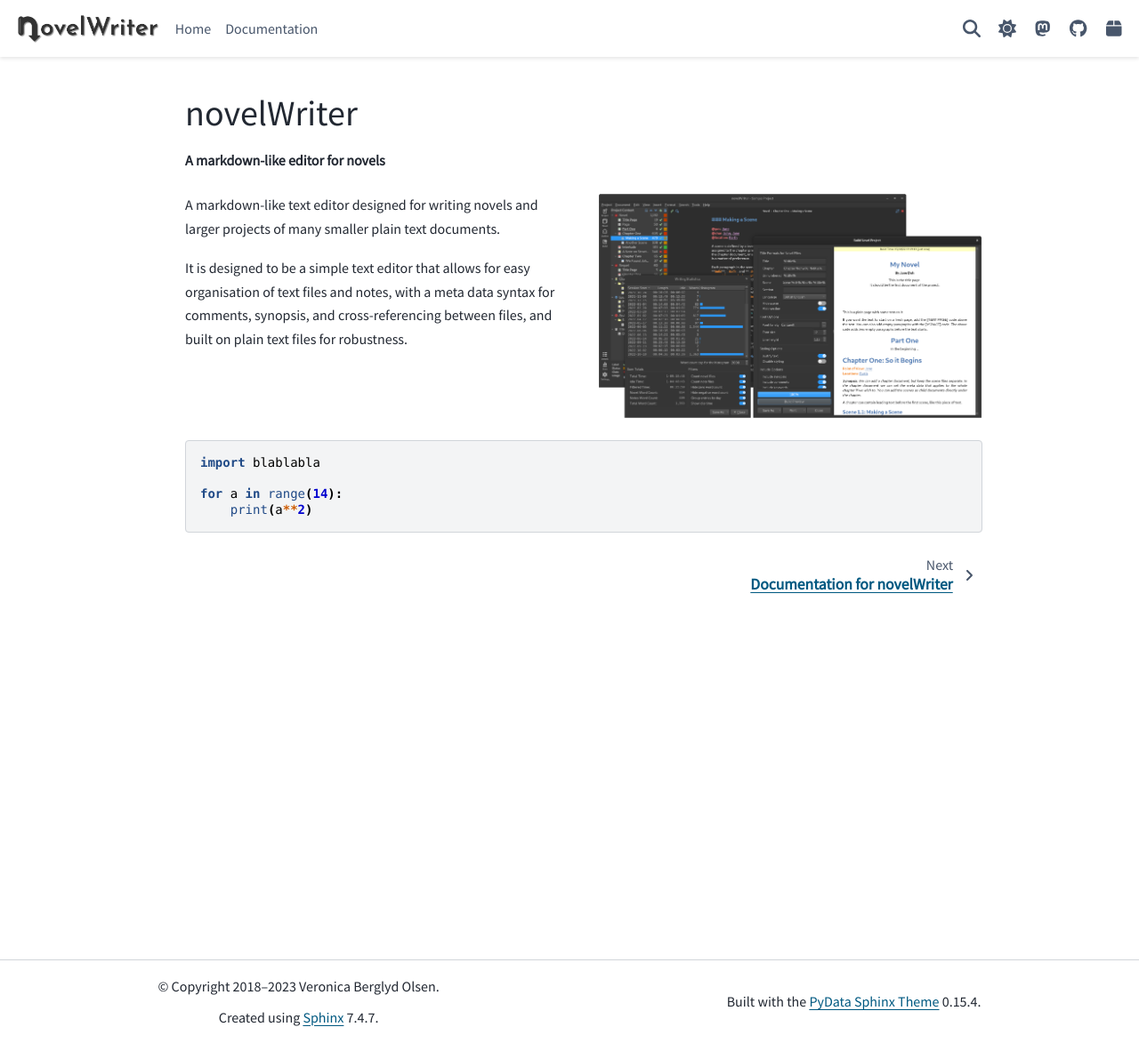
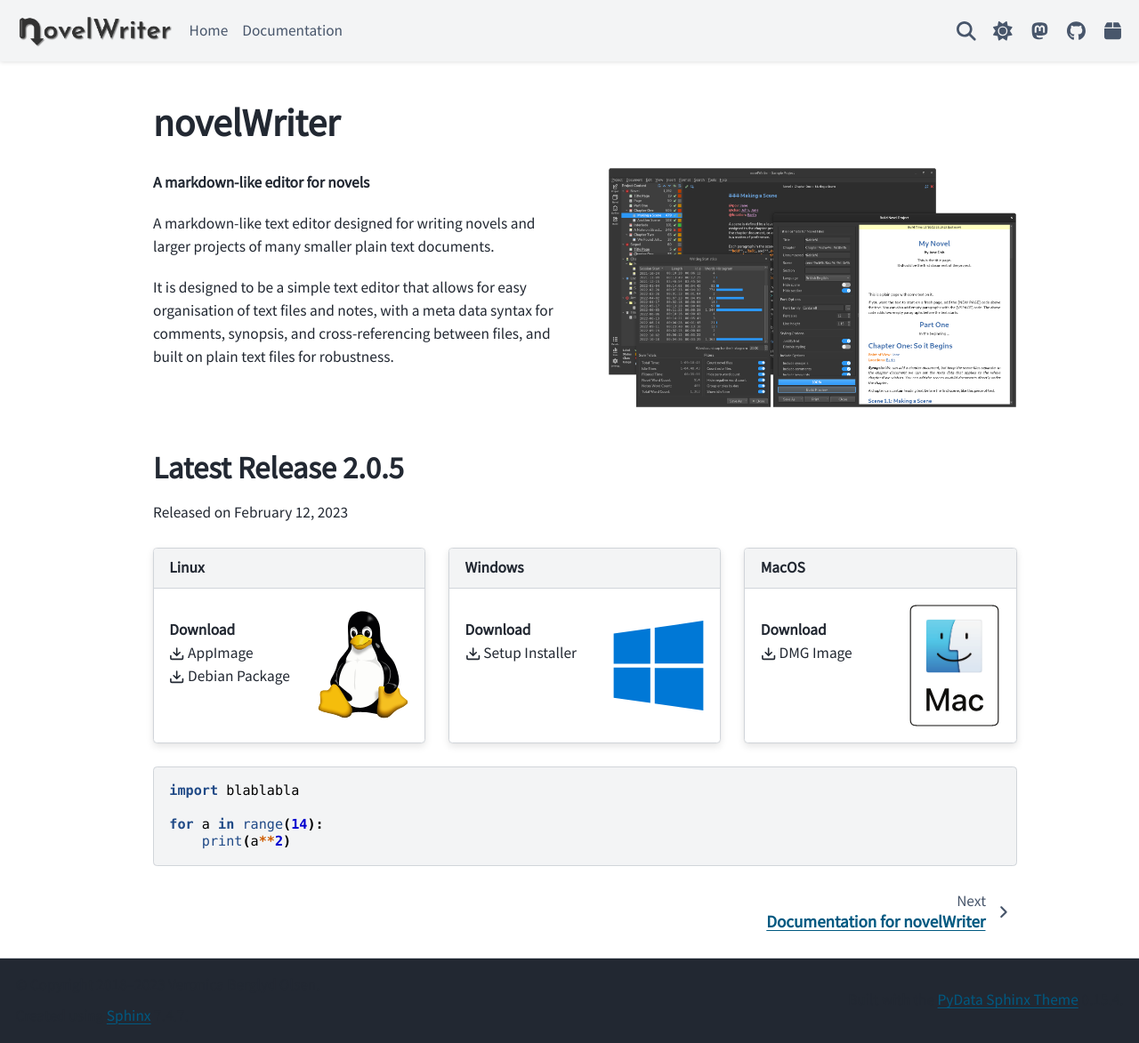
Before and after one commit to vkbo/novelWriter.io, a Sphinx documentation site: the page built from source/index.rst, in a window 1280 px wide and 1173 px high. Shown: the whole window at 89% size. Built offline with Sphinx 7.4.7 and the PyData theme 0.15.4, drawn with Linux system fonts in a browser that asks for light colours.

Commit message:
Add download cards for the three main OS-es

```diff
--- a/source/_static/custom.css
+++ b/source/_static/custom.css
@@ -3,18 +3,26 @@
  */
 
 @import url("https://fonts.googleapis.com/css2?family=Source+Sans+Pro&display=swap");
+/* @import url("https://fonts.googleapis.com/css2?family=Josefin+Sans&family=Source+Sans+Pro&display=swap"); */
 
 html {
-    --pst-font-size-base: 12pt;
+    --pst-font-size-base: 13pt;
+    --pst-font-weight-heading: 600;
     --pst-font-family-base-system: "Source Sans Pro", sans-serif;
+    /* --pst-font-family-heading: "Source Sans Pro", sans-serif; */
 }
 
 html[data-theme="light"] {
     --pst-color-primary: #005981;
+    --pst-color-secondary: #be5526;
 }
 
 html[data-theme="dark"] {
     --pst-color-primary: #ffffff;
+}
+
+body {
+    line-height: 1.5;
 }
 
 .bd-sidebar-primary {
@@ -25,6 +33,22 @@
     font-weight: 400;
 }
 
-.footer-item {
-    text-align: center;
+.heading-style, h1, h2, h3, h4, h5, h6 {
+    font-weight: var(--pst-font-weight-heading);
 }
+
+.bd-footer {
+    background-color: var(--pst-color-on-surface) !important;
+}
+
+.bd-header {
+    background-color: var(--pst-color-surface) !important;
+}
+
+/*
+ * Custom Classes for Sphinx-Design
+ */
+
+.nw-sd-os-card-header {
+    background-color: var(--pst-color-surface) !important;
+}
--- a/source/conf.py
+++ b/source/conf.py
@@ -7,6 +7,7 @@
 
 from pathlib import Path
 from datetime import datetime
+
 
 # -- Project information -----------------------------------------------------
 # https://www.sphinx-doc.org/en/master/usage/configuration.html#project-information
@@ -21,6 +22,7 @@
 project = "novelWriter"
 copyright = f"2018–{datetime.now().year} Veronica Berglyd Olsen"
 author = "Veronica Berglyd Olsen"
+
 
 # -- General configuration ---------------------------------------------------
 # https://www.sphinx-doc.org/en/master/usage/configuration.html#general-configuration
@@ -49,9 +51,11 @@
     "navbar_end": ["navbar-icon-links"],
     "navbar_persistent": ["search-button", "theme-switcher"],
     "search_bar_text": "Search text ...",
+    "footer_start": ["copyright", "sphinx-version"],
+    "footer_end": ["theme-version"],
     "logo": {
-        "image_light": "novelwriter-light.png",
-        "image_dark": "novelwriter-dark.png",
+        "image_light": "_static/novelwriter-light.png",
+        "image_dark": "_static/novelwriter-dark.png",
     },
     "favicons": [{
         "rel": "icon",
@@ -67,7 +71,7 @@
         "href": "novelwriter-icon-180.png",
     }],
     "pygment_light_style": "tango",
-    "pygment_dark_style": "monokai",
+    "pygment_dark_style": "dracula",
     "icon_links_label": "Quick Links",
     "icon_links": [{
         "name": "Mastodon",
--- /dev/null
+++ b/source/generated/download_linux.rst
@@ -0,0 +1,18 @@
+.. grid:: 2
+   :margin: 0
+   :padding: 0
+   :gutter: 0
+
+   .. grid-item::
+      :columns: 7
+
+      | **Download**
+      | :octicon:`download` AppImage
+      | :octicon:`download` Debian Package
+
+   .. grid-item::
+      :columns: 5
+      :padding: 0 0 2 0
+
+      .. image:: /images/linux.svg
+         :class: dark-light
--- /dev/null
+++ b/source/generated/download_macos.rst
@@ -0,0 +1,17 @@
+.. grid:: 2
+   :margin: 0
+   :padding: 0
+   :gutter: 0
+
+   .. grid-item::
+      :columns: 7
+
+      | **Download**
+      | :octicon:`download` DMG Image
+
+   .. grid-item::
+      :columns: 5
+      :padding: 0 0 2 0
+
+      .. image:: /images/macos.svg
+         :class: dark-light
--- /dev/null
+++ b/source/generated/download_windows.rst
@@ -0,0 +1,17 @@
+.. grid:: 2
+   :margin: 0
+   :padding: 0
+   :gutter: 0
+
+   .. grid-item::
+      :columns: 7
+
+      | **Download**
+      | :octicon:`download` Setup Installer
+
+   .. grid-item::
+      :columns: 5
+      :padding: 0 0 2 0
+
+      .. image:: /images/windows10.svg
+         :class: dark-light
--- a/source/index.rst
+++ b/source/index.rst
@@ -11,7 +10,9 @@
    :padding: 0
 
    .. grid-item::
-      :padding: 0 0 0 3
+      :padding: 1 0 0 3
+
+      **A markdown-like editor for novels**
 
       A markdown-like text editor designed for writing novels and larger projects of many smaller
       plain text documents.
@@ -21,10 +22,44 @@
       and built on plain text files for robustness.
 
    .. grid-item::
-      :padding: 0 0 3 0
+      :padding: 0 0 4 0
 
       .. image:: images/screenshot_multi.png
+         :class: dark-light
          :width: 100%
+
+
+Latest Release 2.0.5
+====================
+
+Released on February 12, 2023
+
+.. grid:: 3
+   :margin: 4 4 0 0
+   :gutter: 4
+   :padding: 0
+
+   .. grid-item-card::
+      :class-header: nw-sd-os-card-header
+
+      **Linux**
+      ^^^^^^^^^
+      .. include:: generated/download_linux.rst
+
+   .. grid-item-card::
+      :class-header: nw-sd-os-card-header
+
+      **Windows**
+      ^^^^^^^^^^^
+      .. include:: generated/download_windows.rst
+
+   .. grid-item-card::
+      :class-header: nw-sd-os-card-header
+
+      **MacOS**
+      ^^^^^^^^^
+      .. include:: generated/download_macos.rst
+
 
 .. code-block:: python
 
```
Also changed, not shown: other parts of source/index.rst (+2 -3 lines), source/images/linux.svg (added), source/images/macos.svg (added), source/images/windows10.svg (added).
